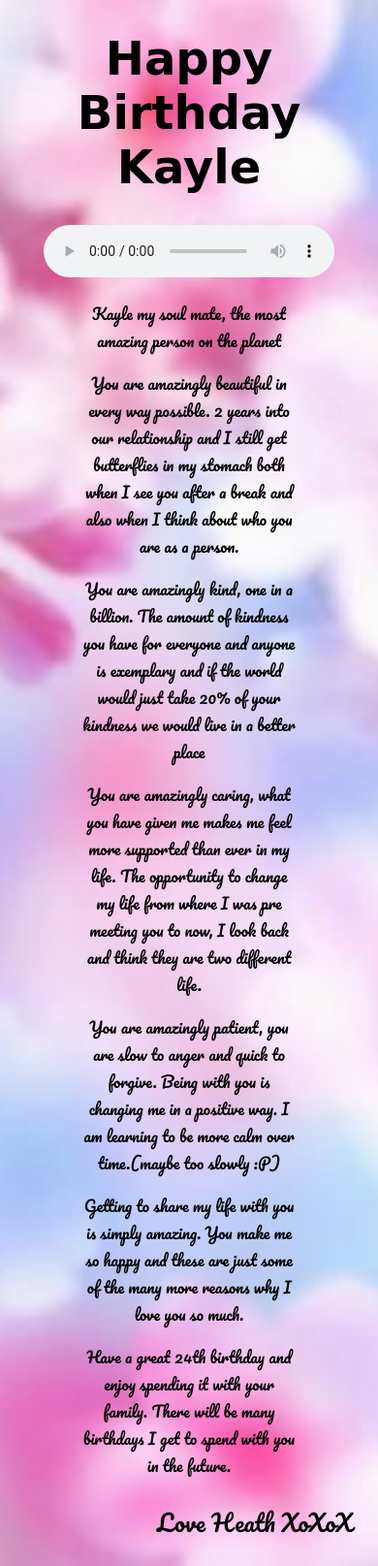
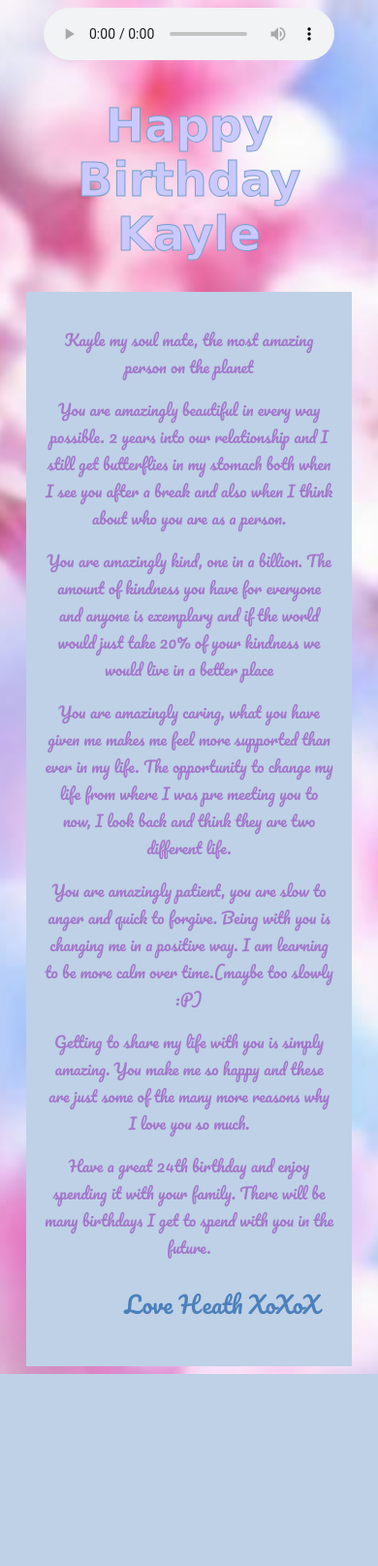
Before and after one commit to Rubick-dev/happybdaykayle, a PHP site: page / in a window 390 px wide. Shown: the whole page at 97% size. After the commit the page ends 1417 px from the top, so only its background shows below. Run offline with PHP 8.4, Linux system fonts and the light colour scheme; some web fonts are replaced.

Commit message:
version 1.0

```diff
--- a/index.html
+++ b/index.html
@@ -13,15 +13,16 @@
 <body>
 
   <div class="container">
+    <div class="audio-button" id="hbday-div">
+      <audio id="audio-button" autoplay="true" controls src="Happy-Birthday-Song-in-English.mp3"></audio>
+    </div> <!-- end of audio div -->
+
     <div class="heading">
       <h1>Happy Birthday Kayle</h1>
     </div> <!-- End of heading Div -->
 
-    <div class="audio-button" id="hbday-div">
-      <audio id="audio-button" autoplay="true" controls src="Happy-Birthday-Song-in-English.mp3"></audio>
-    </div> <!-- end of audio div -->
-
     <div class="message">
+      <div>
         <p>Kayle my soul mate, the most amazing person on the planet</p>
         <p>You are amazingly beautiful in every way possible. 2 years into our relationship and I still get butterflies in my stomach both when I see you after a break and also when I think about who you are as a person.</p>
         <p>You are amazingly kind, one in a billion. The amount of kindness you have for everyone and anyone is exemplary and if the world would just take 20% of your kindness we would live in a better place</p>
@@ -33,6 +34,7 @@
       <div>
         <p class="message-right">Love Heath XoXoX</p>
       </div>
+    </div>
 
 
 
--- a/styles.css
+++ b/styles.css
@@ -7,22 +7,48 @@ body {
 }
 
 .heading {
+	color: rgb(201,201,255);
 	text-align: center;
 	font-size: 3rem;
 	font-family: 'Patua One', cursive;
+	-webkit-text-stroke-width: 1px;
+	-webkit-text-stroke-color: #779ecb;;
 }
 
 .message {
+	background-color: #bed1e6;
 	margin-left: 20%;
 	margin-right: 20%;
 	font-size: 1.3rem;
+	padding: 5%;
+	color: #a477cb;
+	/* color: #779ecb; */
 }
 
 .message-right {
 	text-align: end;
-	margin-right:30%;
+	margin-right: 5%;
 	font-size: 1.5rem;
+	color: #4c80bb;
 }
+
+@media only screen and (max-width: 850px) {
+	.heading {
+		font-size: 2.2rem;
+	}
+
+	.message{
+		font-size: 1.1rem;
+		margin-left: 10%;
+		margin-right: 10%;
+	}
+
+	.message-right{
+		font-size: 1.3;
+		margin-right: 5%;
+	}
+}
+
 
 @media only screen and (max-width: 450px) {
 	.heading {
@@ -31,6 +57,8 @@ body {
 
 	.message{
 		font-size: 1rem;
+		margin-left: 5%;
+		margin-right: 5%;
 	}
 
 	.message-right{
```
Lines whose indentation alone changed are shown as unchanged.
